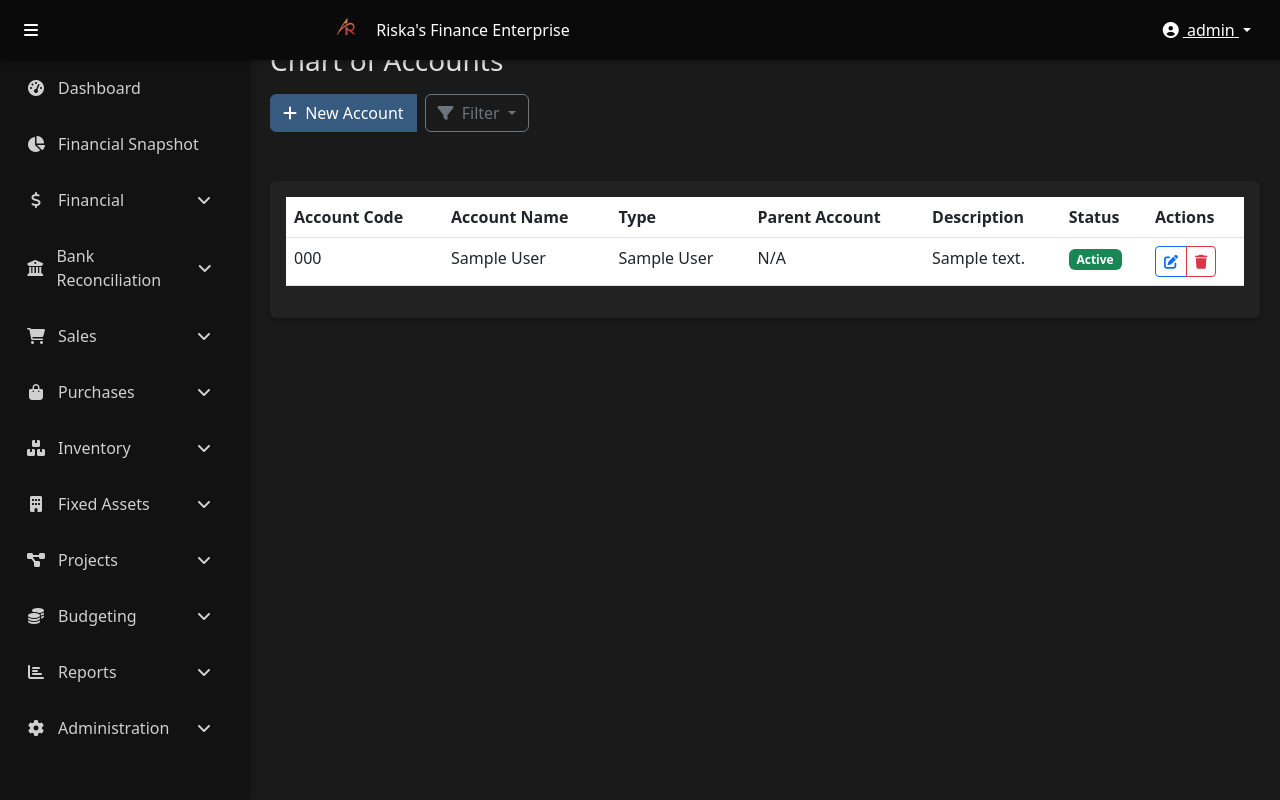
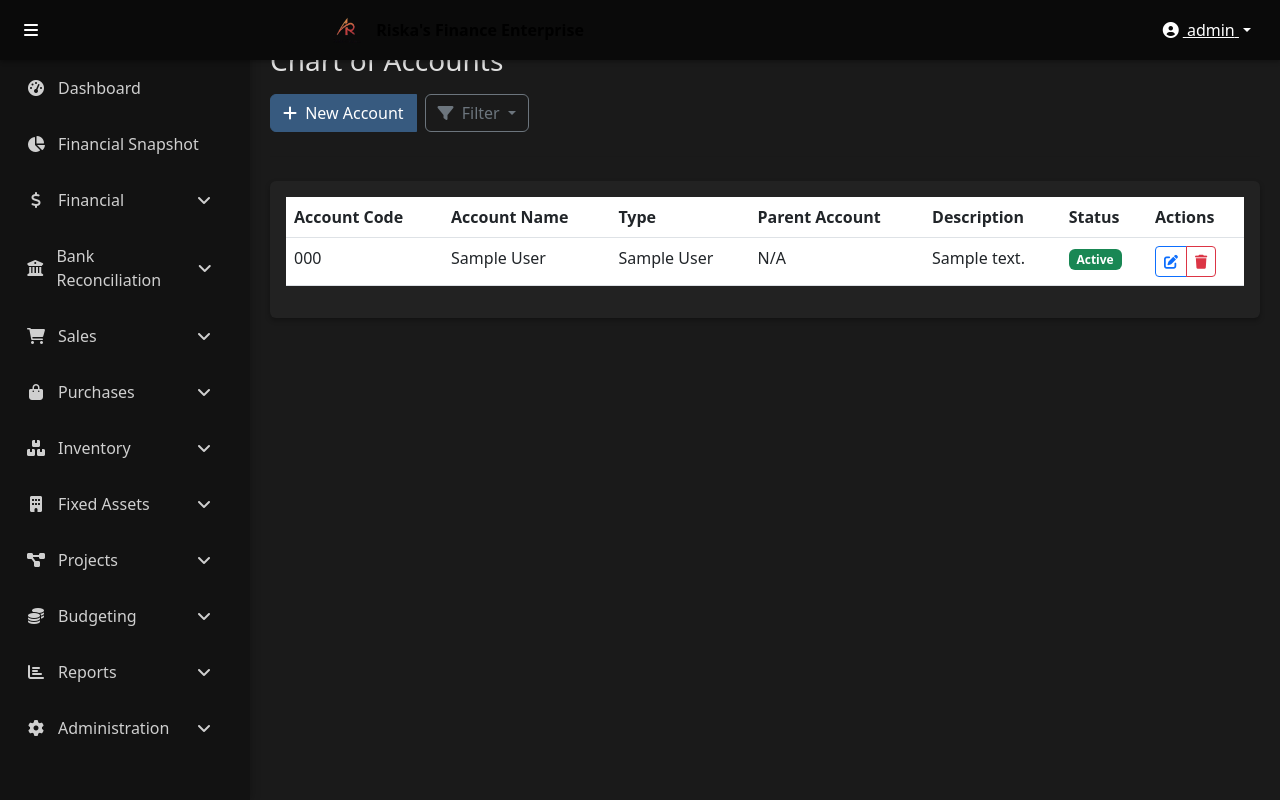
Before and after one commit to Riskafiance/First, a Flask app: page /accounts in a window 1280 px wide. Run offline with Flask 3, Linux system fonts and the light colour scheme; a user stored in the database is signed in; tables that the repository leaves empty hold one stand-in row (values such as "Sample post").

Commit message:
Emphasize the company name at the top of the screen for better visibility
Changes the color of the "Riska's Finance Enterprise" text in `templates/layout.html` to black and bold.

Replit-Commit-Author: Agent
Replit-Commit-Session-Id: df8479fa-b70e-4010-8b8a-0c709162b423
Replit-Commit-Screenshot-Url: https://storage.googleapis.com/screenshot-production-us-central1/cefb6cae-53ee-461d-a868-fac912e30fd6/a7e15475-87e6-45b9-971d-0d7fb6d8cf26.jpg

```diff
--- a/templates/layout.html
+++ b/templates/layout.html
@@ -286,9 +286,9 @@
             <i class="fas fa-bars"></i>
         </div>
 
-        <a class="navbar-brand d-flex align-items-center me-auto text-white" href="{{ url_for('dashboard.index') }}">
+        <a class="navbar-brand d-flex align-items-center me-auto" href="{{ url_for('dashboard.index') }}">
             <img src="{{ url_for('static', filename='img/logo.png') }}" alt="Riska's Finance">
-            <span class="d-none d-sm-inline">Riska's Finance Enterprise</span>
+            <span class="d-none d-sm-inline" style="color: #000000; font-weight: bold;">Riska's Finance Enterprise</span>
         </a>
 
         <div class="d-flex align-items-center">
```
